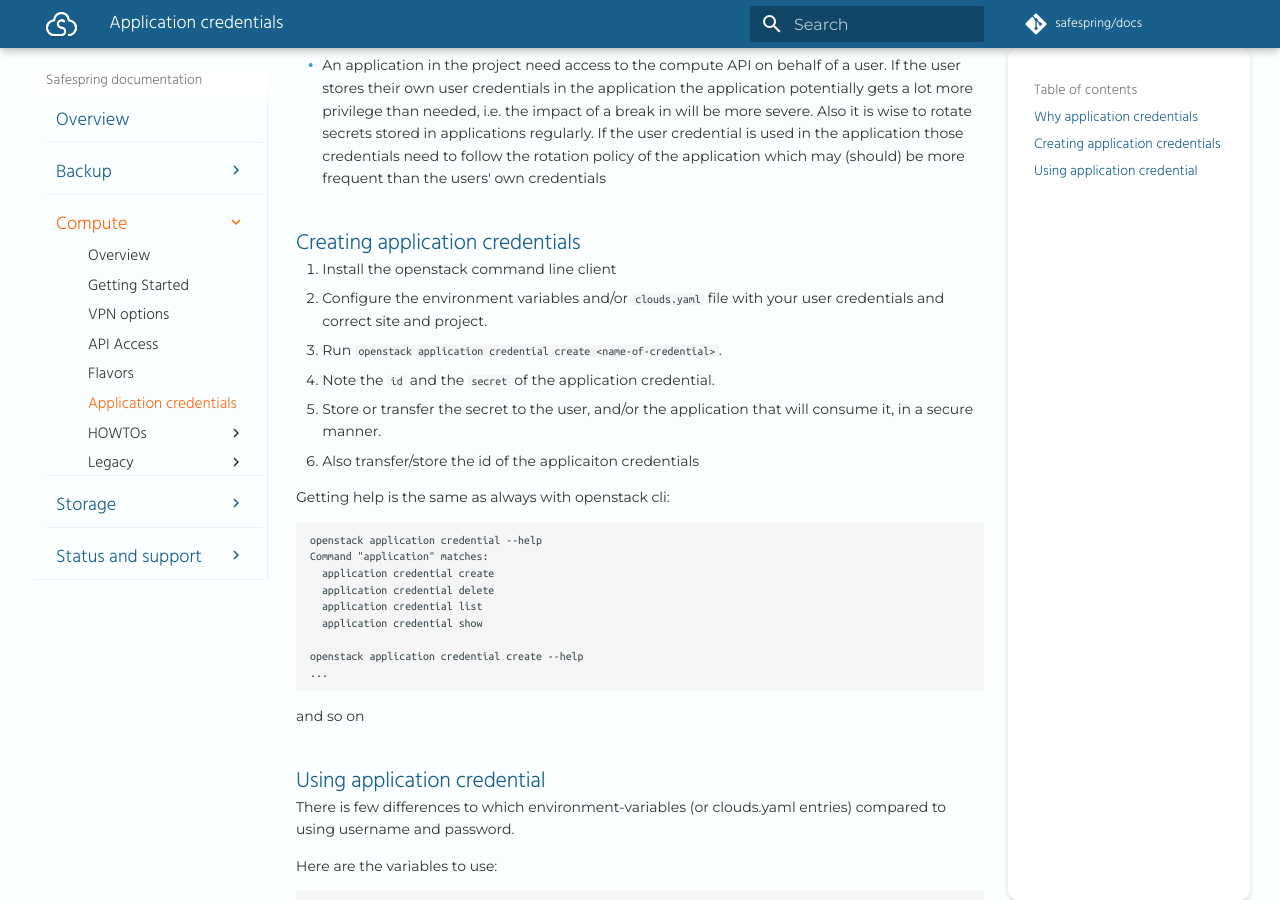
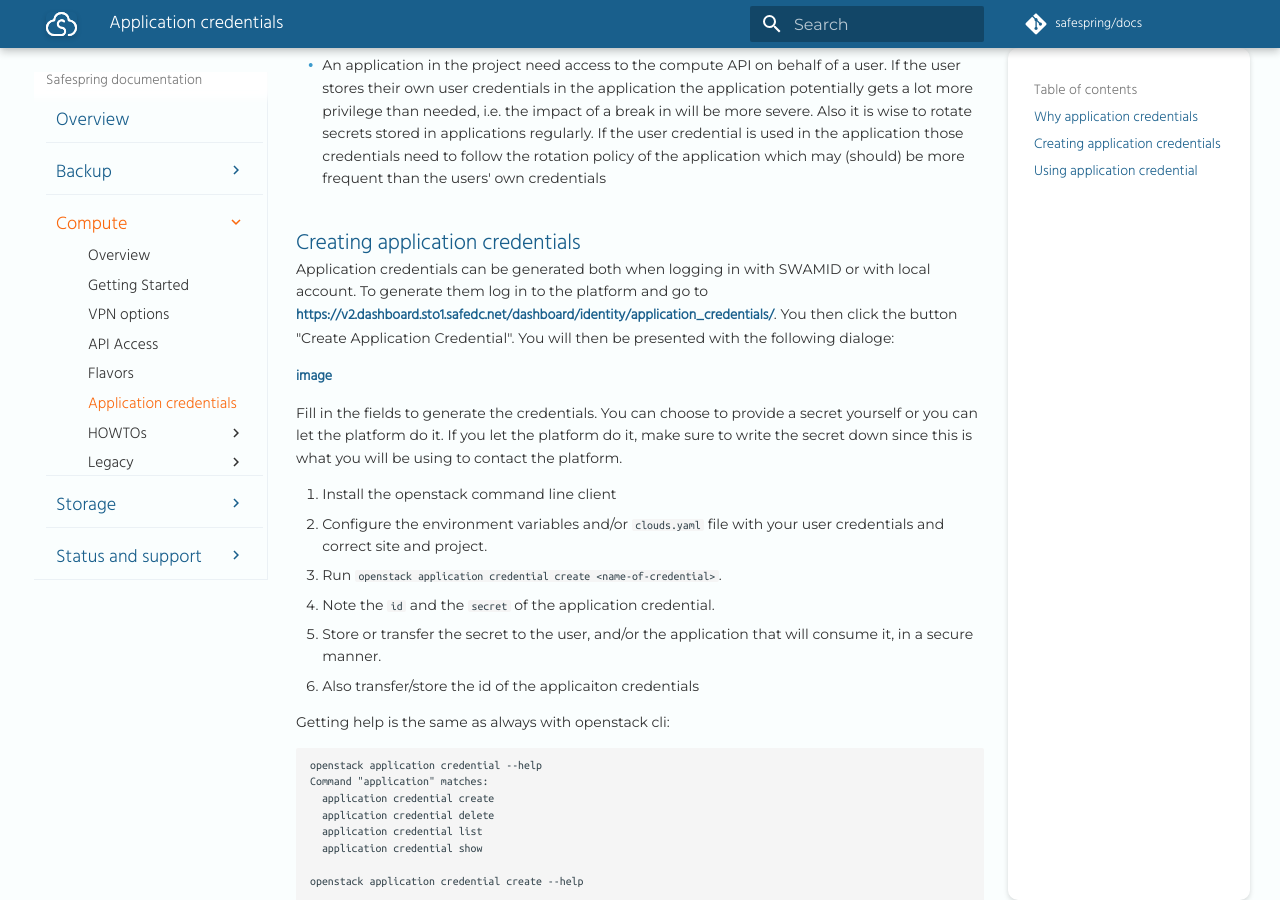
Before and after one commit to safespring/docs, an MkDocs documentation site: the page built from content/new/app-creds.md, in a window 1280 px wide and 900 px high, scrolled down 611 px. Built offline with MkDocs 1.6.1 and Material for MkDocs 9.7.7, drawn with Linux system fonts in a browser that asks for light colours; a script that is not in the unit is left out; comment, search, counter and statistics services are not loaded; old or Windows-style settings are respelled for this version of MkDocs.

Commit message:
Added screenshot for app creds

```diff
--- a/content/new/app-creds.md
+++ b/content/new/app-creds.md
@@ -31,6 +31,18 @@
   credentials
 
 ## Creating application credentials
+Application credentials can be generated both when logging in with SWAMID or with local account. To generate them log in
+to the platform and go to https://v2.dashboard.sto1.safedc.net/dashboard/identity/application_credentials/. You then
+click the button "Create Application Credential". You will then be presented with the following dialoge:
+
+
+[image](../images/app-creds-dia.png)
+
+Fill in the fields to generate the credentials. You can choose to provide a secret yourself or you can let the platform
+do it. If you let the platform do it, make sure to write the secret down since this is what you will be using to contact
+    the platform.
+
+
 
 1. Install the openstack command line client
 2. Configure the environment variables and/or `clouds.yaml` file with your user credentials and correct site and project.
```
Also changed, not shown: content/images/app-creds-dia.png (added).
